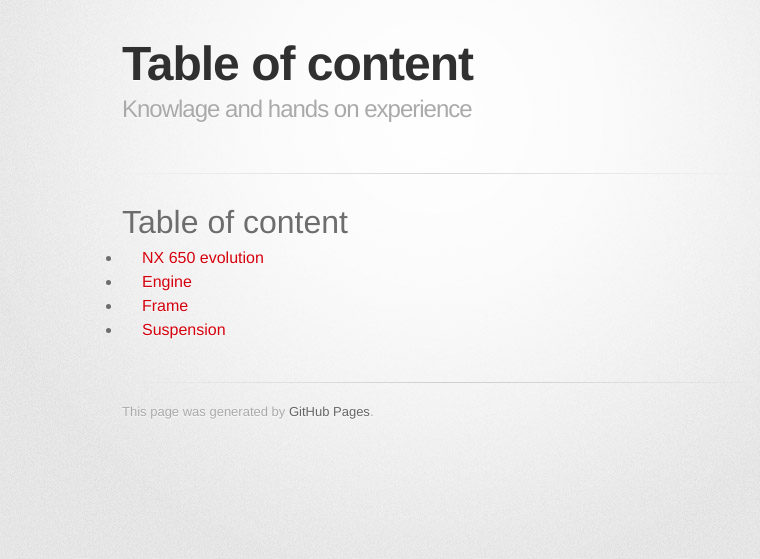
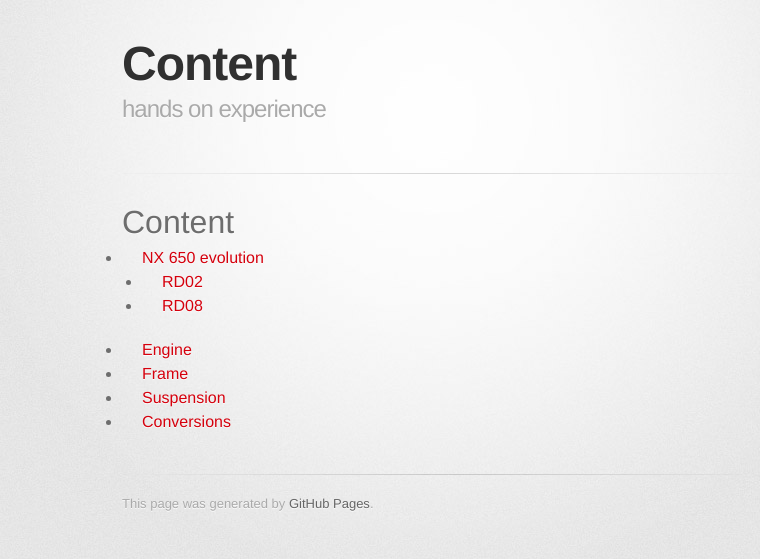
Before and after one commit to radicm/nx-data-compilation.github.io, a Jekyll site: the page built from index.md, in a window 1280 px wide. Shown: the top 559 px of the page, without its empty margins (208-968 px from the left). Built offline with Jekyll 4.4.1, drawn with Linux system fonts in a browser that asks for light colours; some web fonts are replaced; our own code applies the rules of GitHub Pages for plain Markdown files.

Commit message:
added content

```diff
--- a/_config.yml
+++ b/_config.yml
@@ -1,5 +1,5 @@
 title: Honda NX 650 Dominator
-description: Knowlage and hands on experience
+description: hands on experience
 show_downloads: false
 google_analytics:
 theme: jekyll-theme-tactile
--- a/index.md
+++ b/index.md
@@ -2,8 +2,11 @@
 layout: default
 ---
 
-# Table of content
+# Content
 - [NX 650 evolution](./another-page.html)
+    - [RD02](./another-page.html)
+    - [RD08](./another-page.html)
 - [Engine](./another-page.html)
 - [Frame](./another-page.html)
 - [Suspension](./another-page.html)
+- [Conversions](./another-page.html)
```
